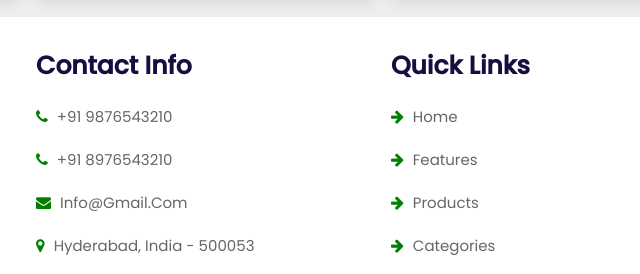
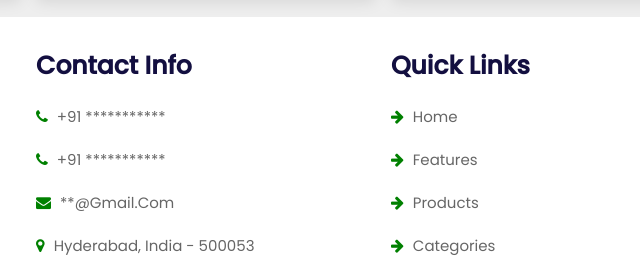
Before and after one commit to SingamDivyaReddy/FarmOne, a plain HTML site: page index.html in a window 1280 px wide. Shown: the part 5096-5370 px from the top of the page, 434-1074 px from the left. Drawn offline with nearby package versions, Linux system fonts and the light colour scheme.

Commit message:
Update index.html

```diff
--- a/index.html
+++ b/index.html
@@ -398,9 +398,9 @@
 
             <div class="box">
                 <h3>Contact Info</h3>
-                <a href="#" class="links"><i class="fa fa-phone"></i> +91 9876543210</a>
-                <a href="#" class="links"><i class="fa fa-phone"></i> +91 8976543210</a>
-                <a href="#" class="links"><i class="fa fa-envelope"></i> info@gmail.com</a>
+                <a href="#" class="links"><i class="fa fa-phone"></i> +91 ***********</a>
+                <a href="#" class="links"><i class="fa fa-phone"></i> +91 ***********</a>
+                <a href="#" class="links"><i class="fa fa-envelope"></i> **@gmail.com</a>
                 <a href="#" class="links"><i class="fa fa-map-marker"></i> Hyderabad, India - 500053</a>
             </div>
 
```
